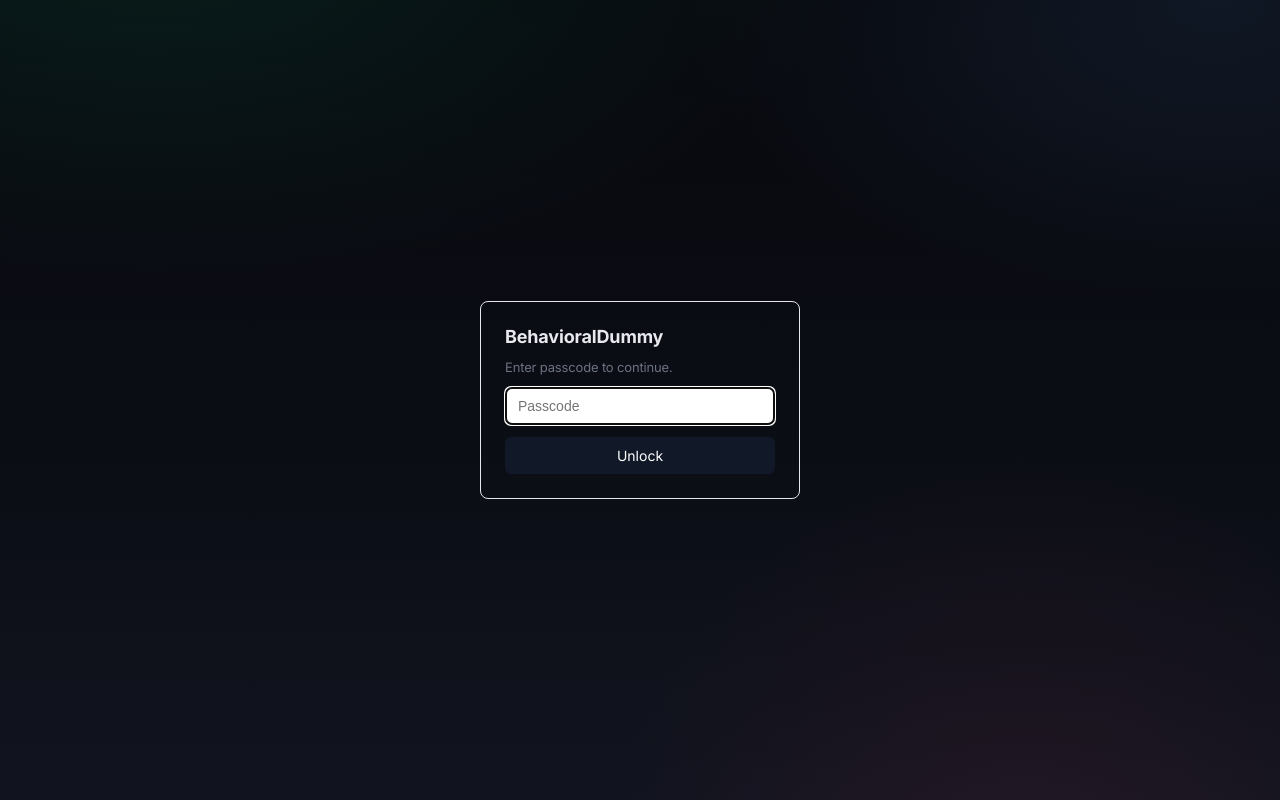
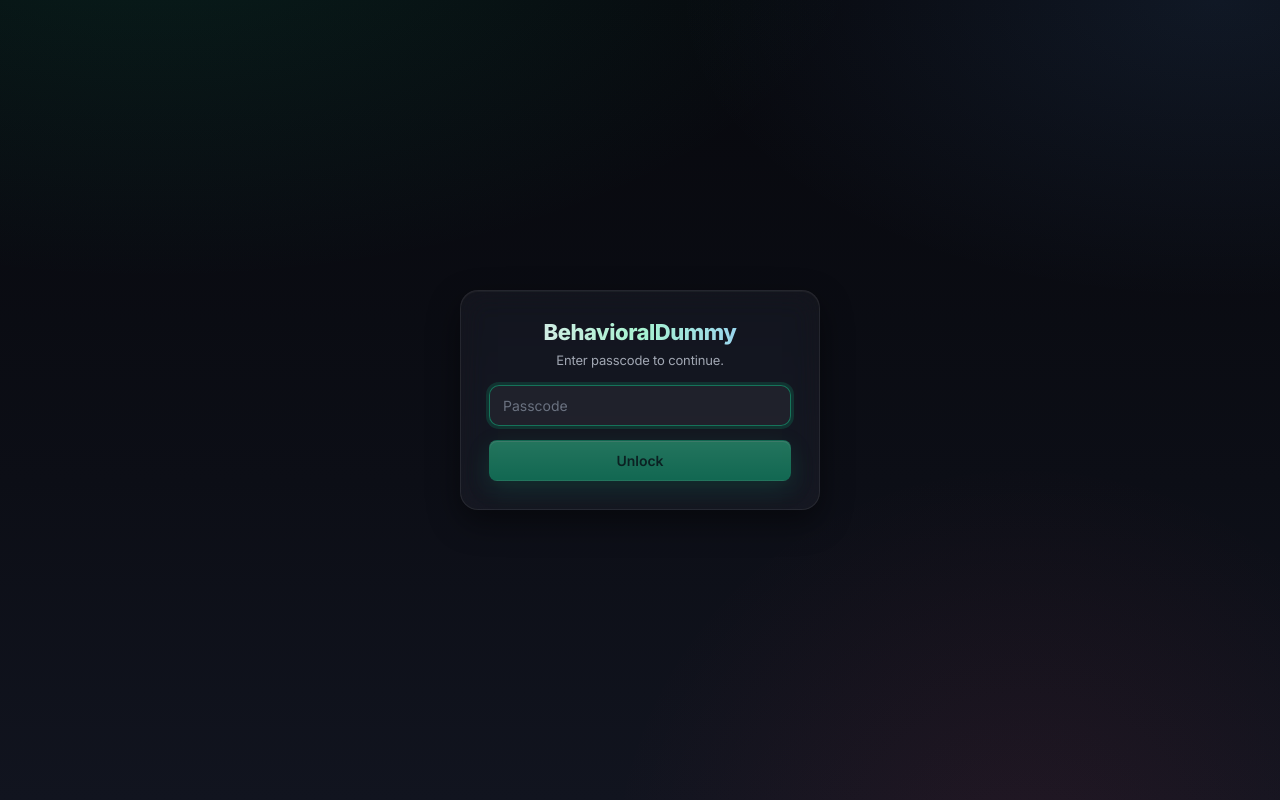
Before and after one commit to AngelGalindo7/BehavioralInterviewClone, a React (Vite) app in the folder frontend/: page / in a window 1280 px wide. Built offline with nearby package versions, Linux system fonts and the light colour scheme; no server answers.

Commit message:
feat(frontend login): align LoginGate with dark theme using shared surface and btn classes

```diff
--- a/frontend/src/components/LoginGate.tsx
+++ b/frontend/src/components/LoginGate.tsx
@@ -41,7 +41,10 @@ export default function LoginGate({ children }: { children: ReactNode }) {
   if (state === "checking") {
     return (
       <div style={shellStyle}>
-        <p style={{ color: "#6b7280", fontSize: 13 }}>Checking session…</p>
+        <div className="fade-in" style={{ display: "flex", flexDirection: "column", alignItems: "center", gap: 12 }}>
+          <div className="spinner" />
+          <p style={{ color: "var(--text-muted)", fontSize: 13 }}>Checking session…</p>
+        </div>
       </div>
     );
   }
@@ -49,22 +52,45 @@ export default function LoginGate({ children }: { children: ReactNode }) {
   if (state === "needs-login") {
     return (
       <div style={shellStyle}>
-        <form onSubmit={handleSubmit} style={formStyle}>
-          <h1 style={{ fontSize: 18, fontWeight: 700, margin: 0 }}>BehavioralDummy</h1>
-          <p style={{ color: "#6b7280", fontSize: 13, margin: 0 }}>
-            Enter passcode to continue.
-          </p>
+        <form onSubmit={handleSubmit} className="surface fade-in" style={formStyle}>
+          <div style={{ display: "flex", flexDirection: "column", gap: 6, textAlign: "center" }}>
+            <h1 className="gradient-text" style={{ fontSize: 22, fontWeight: 800, letterSpacing: "-0.02em" }}>
+              BehavioralDummy
+            </h1>
+            <p style={{ color: "var(--text-dim)", fontSize: 13, lineHeight: 1.5 }}>
+              Enter passcode to continue.
+            </p>
+          </div>
           <input
             type="password"
             autoFocus
             value={passcode}
             onChange={(e) => setPasscode(e.target.value)}
             disabled={submitting}
-            style={inputStyle}
+            className="input"
             placeholder="Passcode"
           />
-          {error && <p style={{ color: "#ef4444", fontSize: 12, margin: 0 }}>{error}</p>}
-          <button type="submit" disabled={submitting || !passcode} style={buttonStyle}>
+          {error && (
+            <p
+              style={{
+                color: "var(--danger)",
+                fontSize: 12,
+                margin: 0,
+                padding: "8px 10px",
+                background: "var(--danger-soft)",
+                border: "1px solid rgba(244, 63, 94, 0.30)",
+                borderRadius: 8,
+              }}
+            >
+              {error}
+            </p>
+          )}
+          <button
+            type="submit"
+            disabled={submitting || !passcode}
+            className="btn btn-primary"
+            style={{ width: "100%", padding: "11px 14px" }}
+          >
             {submitting ? "Checking…" : "Unlock"}
           </button>
         </form>
@@ -86,26 +112,8 @@ const shellStyle: React.CSSProperties = {
 const formStyle: React.CSSProperties = {
   display: "flex",
   flexDirection: "column",
-  gap: 12,
-  width: 320,
-  padding: 24,
-  border: "1px solid #e5e7eb",
-  borderRadius: 8,
+  gap: 14,
+  width: 360,
+  maxWidth: "100%",
+  padding: 28,
 };
-
-const inputStyle: React.CSSProperties = {
-  padding: "10px 12px",
-  border: "1px solid #d1d5db",
-  borderRadius: 6,
-  fontSize: 14,
-};
-
-const buttonStyle: React.CSSProperties = {
-  padding: "10px 12px",
-  border: "none",
-  borderRadius: 6,
-  background: "#111827",
-  color: "white",
-  fontSize: 14,
-  cursor: "pointer",
-};
```
